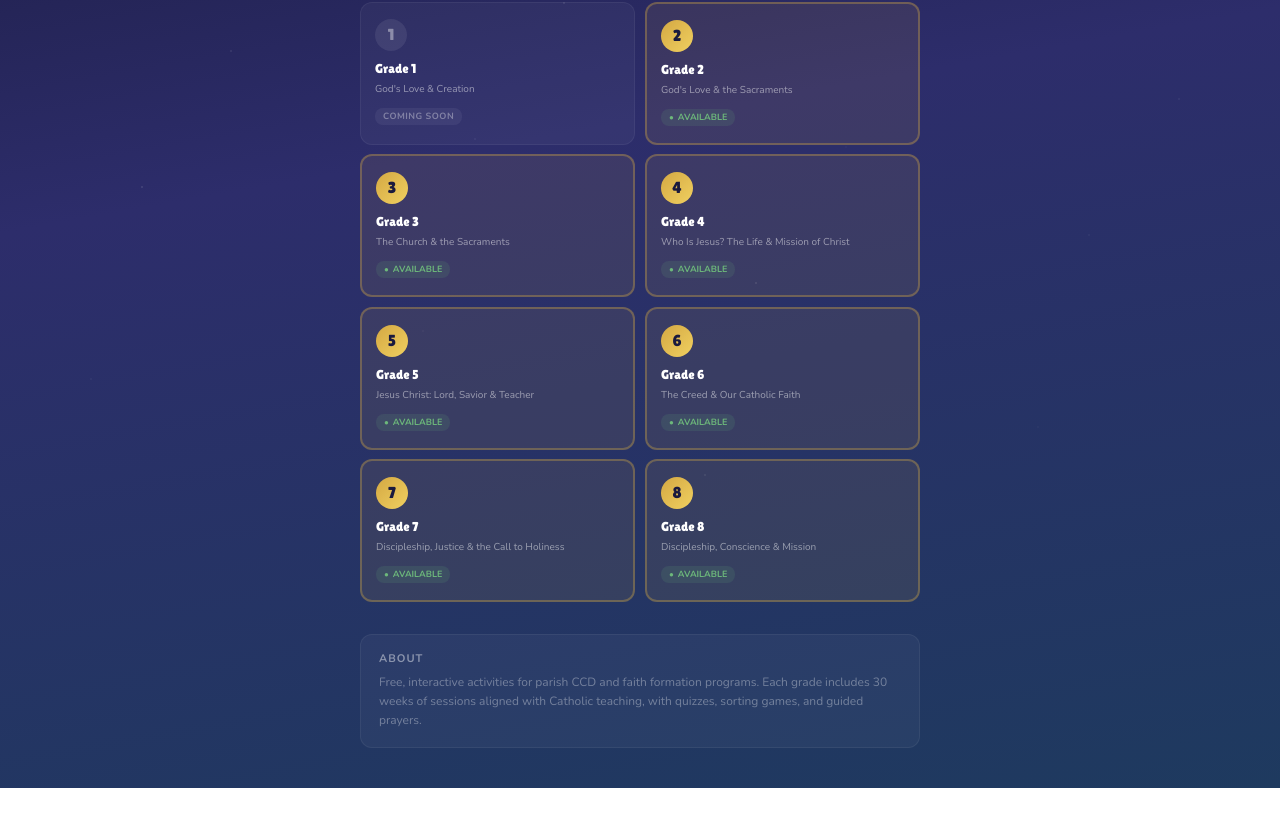
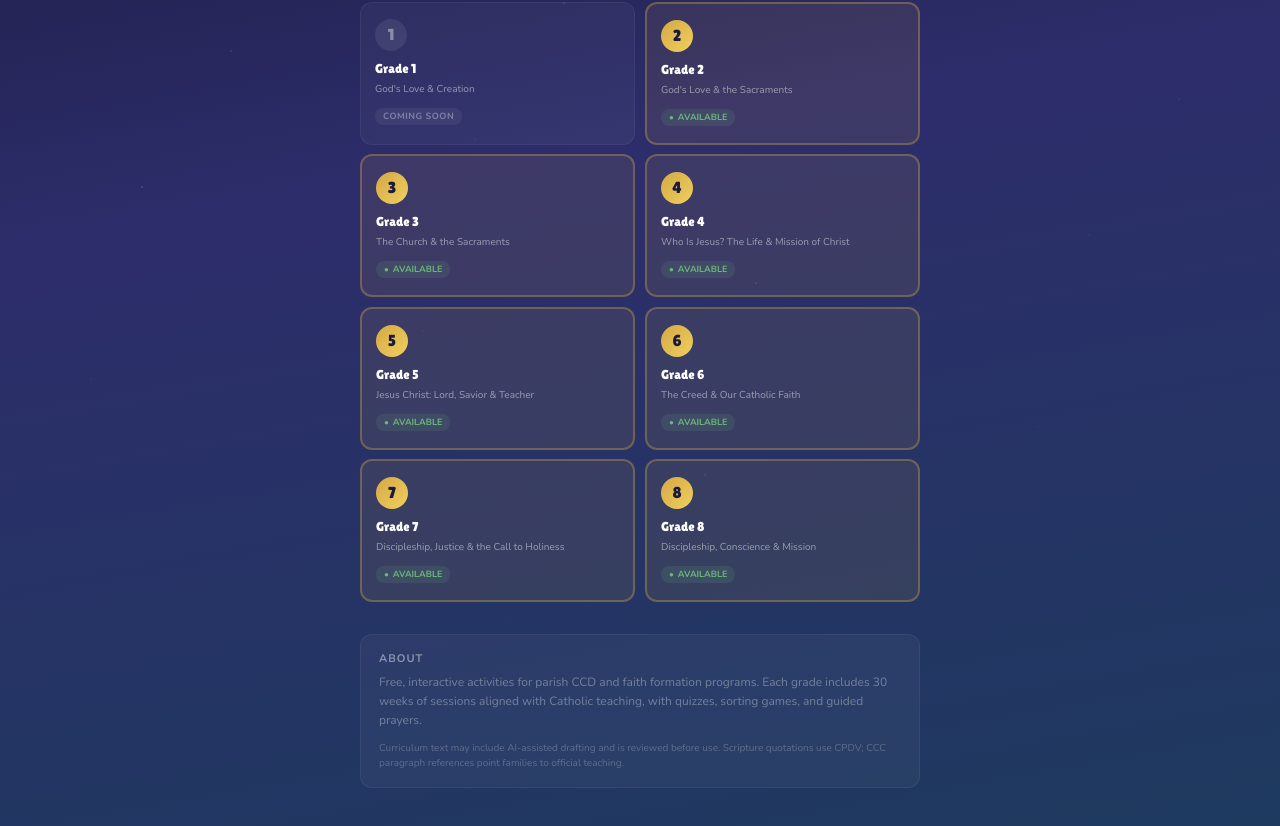
Before and after one commit to jcrowan3/CatholicEdu, a React (Vite) app in the folder frontend/: page / in a window 1280 px wide. Shown: the part 286-1112 px from the top of the page. Before the commit the page ends 1074 px from the top, so only its background shows below. Built offline with nearby package versions, Linux system fonts and the light colour scheme; no server answers.

Commit message:
Add curriculum content provenance audit (#16)
Co-authored-by: Jim Rowan <rowan@jims-mac-studio.lan>

```diff
--- a/frontend/package.json
+++ b/frontend/package.json
@@ -8,6 +8,7 @@
     "dev": "vite",
     "build": "vite build",
     "lint": "eslint .",
+    "audit:content": "node scripts/audit-content-provenance.js",
     "preview": "vite preview"
   },
   "dependencies": {
--- /dev/null
+++ b/frontend/scripts/audit-content-provenance.js
@@ -0,0 +1,46 @@
+import fs from "node:fs";
+import path from "node:path";
+import process from "node:process";
+import { fileURLToPath } from "node:url";
+
+import { CONTENT_PROVENANCE } from "../src/data/contentProvenance.js";
+import { GRADES } from "../src/data/grades.js";
+
+const __dirname = path.dirname(fileURLToPath(import.meta.url));
+const repoRoot = path.resolve(__dirname, "../..");
+
+const failures = [];
+const activeGrades = GRADES.filter((grade) => grade.status === "active").map(
+  (grade) => `frontend/src/data/grade${grade.grade}.js`,
+);
+
+for (const file of activeGrades) {
+  if (!CONTENT_PROVENANCE.activeGradeFiles.includes(file)) {
+    failures.push(`Missing active grade from provenance inventory: ${file}`);
+  }
+}
+
+for (const file of CONTENT_PROVENANCE.activeGradeFiles) {
+  if (!fs.existsSync(path.join(repoRoot, file))) {
+    failures.push(`Provenance inventory references missing file: ${file}`);
+  }
+}
+
+for (const surface of CONTENT_PROVENANCE.reviewedSurfaces) {
+  if (!surface.surface || !surface.path || !surface.status) {
+    failures.push("Each reviewed surface must include surface, path, and status.");
+  }
+}
+
+if (!CONTENT_PROVENANCE.auditDate || !CONTENT_PROVENANCE.disclosure) {
+  failures.push("Provenance metadata must include auditDate and disclosure.");
+}
+
+if (failures.length > 0) {
+  console.error(failures.join("\n"));
+  process.exit(1);
+}
+
+console.log(
+  `content provenance audit ok: ${CONTENT_PROVENANCE.activeGradeFiles.length} grade files, ${CONTENT_PROVENANCE.reviewedSurfaces.length} surfaces`,
+);
--- a/frontend/src/components/landing/LandingPage.jsx
+++ b/frontend/src/components/landing/LandingPage.jsx
@@ -1,4 +1,5 @@
 import { DISPLAY_FONT as displayFont } from "../../utils/constants";
+import { CONTENT_PROVENANCE } from "../../data/contentProvenance";
 import { GRADES } from "../../data/grades";
 import ThemeToggle from "../ui/ThemeToggle";
 import { useAuth } from "../../context/AuthContext";
@@ -256,13 +257,23 @@ export default function LandingPage({ onSelectGrade, onSignIn, onJoinClass }) {
             color: "var(--text-faint)",
             fontSize: 12,
             lineHeight: 1.6,
-            margin: 0,
+            margin: "0 0 10px",
           }}
         >
           Free, interactive activities for parish CCD and faith formation
           programs. Each grade includes 30 weeks of sessions aligned with
           Catholic teaching, with quizzes, sorting games, and guided prayers.
         </p>
+        <p
+          style={{
+            color: "var(--text-ghost)",
+            fontSize: 10,
+            lineHeight: 1.5,
+            margin: 0,
+          }}
+        >
+          {CONTENT_PROVENANCE.disclosure}
+        </p>
       </div>
     </div>
   );
--- a/frontend/src/components/session/TakeHome.jsx
+++ b/frontend/src/components/session/TakeHome.jsx
@@ -1,4 +1,5 @@
 import { DISPLAY_FONT as displayFont } from "../../utils/constants";
+import { CONTENT_PROVENANCE } from "../../data/contentProvenance";
 
 /**
  * Parent/Family Take-Home Summary.
@@ -257,10 +258,12 @@ export default function TakeHome({ session, onBack }) {
           textAlign: "center",
           color: "var(--text-ghost)",
           fontSize: 10,
-          marginTop: 12,
+          lineHeight: 1.4,
+          margin: "12px auto 0",
+          maxWidth: 420,
         }}
       >
-        Tip: Take a screenshot to share with your family!
+        {CONTENT_PROVENANCE.disclosure}
       </p>
     </div>
   );
--- /dev/null
+++ b/frontend/src/data/contentProvenance.js
@@ -0,0 +1,40 @@
+export const CONTENT_PROVENANCE = {
+  auditDate: "2026-07-21",
+  auditScope:
+    "Bundled curriculum data, take-home summaries, and session PDF exports.",
+  aiUse:
+    "Curriculum text may include AI-assisted drafting and has been human reviewed before release.",
+  disclosure:
+    "Curriculum text may include AI-assisted drafting and is reviewed before use. Scripture quotations use CPDV; CCC paragraph references point families to official teaching.",
+  activeGradeFiles: [
+    "frontend/src/data/grade2.js",
+    "frontend/src/data/grade3.js",
+    "frontend/src/data/grade4.js",
+    "frontend/src/data/grade5.js",
+    "frontend/src/data/grade6.js",
+    "frontend/src/data/grade7.js",
+    "frontend/src/data/grade8.js",
+  ],
+  reviewedSurfaces: [
+    {
+      surface: "Bundled grade curriculum",
+      path: "frontend/src/data/grade[2-8].js",
+      status: "reviewed",
+    },
+    {
+      surface: "Family take-home summaries",
+      path: "frontend/src/components/session/TakeHome.jsx",
+      status: "disclosed",
+    },
+    {
+      surface: "Session PDF exports",
+      path: "frontend/src/utils/generateSessionPdf.js",
+      status: "disclosed",
+    },
+    {
+      surface: "Landing page curriculum overview",
+      path: "frontend/src/components/landing/LandingPage.jsx",
+      status: "disclosed",
+    },
+  ],
+};
--- a/frontend/src/utils/generateSessionPdf.js
+++ b/frontend/src/utils/generateSessionPdf.js
@@ -1,4 +1,5 @@
 import { jsPDF } from "jspdf";
+import { CONTENT_PROVENANCE } from "../data/contentProvenance";
 
 /**
  * Generate a printable PDF for a session.
@@ -187,15 +188,25 @@ export function generateSessionPdf(session) {
     doc.setFont("helvetica", "normal");
     doc.setFontSize(8);
     doc.setTextColor(150);
+    const pageH = doc.internal.pageSize.getHeight();
+    const disclosureLines = doc.splitTextToSize(
+      CONTENT_PROVENANCE.disclosure,
+      contentW
+    );
+    doc.text(
+      disclosureLines,
+      margin,
+      pageH - 42
+    );
     doc.text(
       "Catholic Catechist Toolkit",
       margin,
-      doc.internal.pageSize.getHeight() - 30
+      pageH - 18
     );
     doc.text(
       `Page ${i} of ${pages}`,
       pageW - margin,
-      doc.internal.pageSize.getHeight() - 30,
+      pageH - 18,
       { align: "right" }
     );
     doc.setTextColor(0);
```
Also changed, not shown: 2 other files (tests, documents, lock files or other folders).
